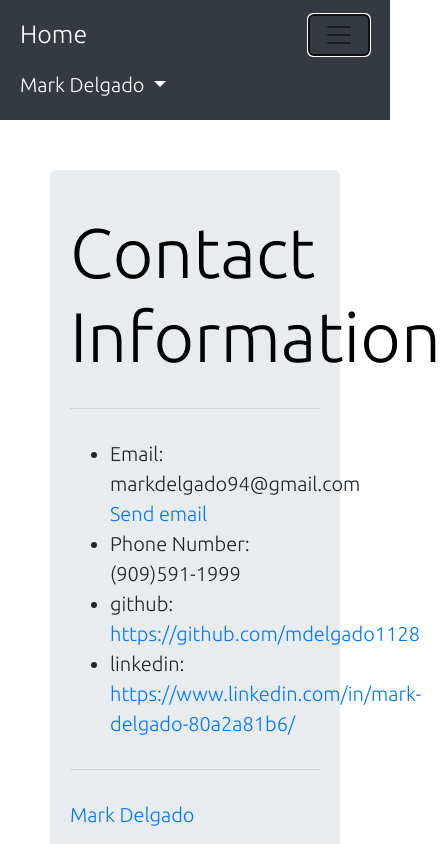
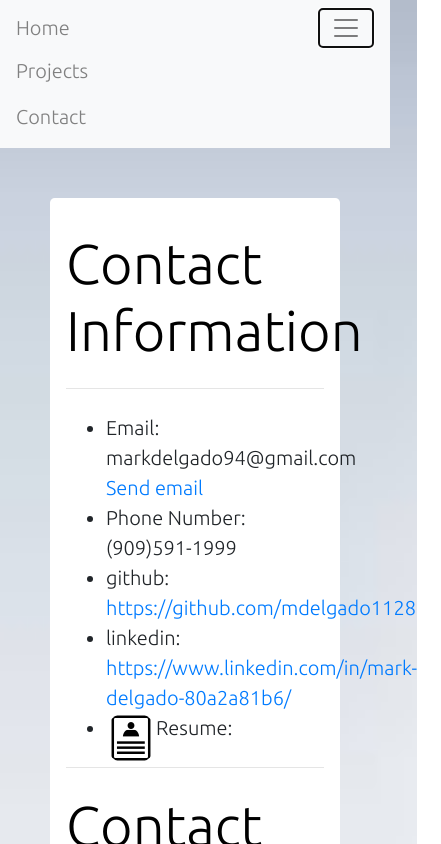
Before and after one commit to mdelgado1128/My_Portfolio, a plain HTML site: page contact.html in a window 390 px wide. Both pictures are taken after a click on the button "Toggle navigation". Shown: the top 844 px of the page, 441 px wide, since content can reach past the window. Drawn offline with nearby package versions, Linux system fonts and the light colour scheme.

Commit message:
updated Nav bar

```diff
--- a/contact.html
+++ b/contact.html
@@ -26,28 +26,24 @@
         crossorigin="anonymous"></script>
         <script type="text/javascript" src="https://platform.linkedin.com/badges/js/profile.js" async defer></script>
 
-
-
-        <nav class="navbar navbar-expand-lg navbar-light bg-dark">
+        <nav class="navbar navbar-expand-lg navbar-light bg-light">
             <a class="navbar-brand" href="index.html">Home</a>
-            <button class="navbar-toggler" type="button" data-toggle="collapse" data-target="#navbarNavDropdown" aria-controls="navbarNavDropdown" aria-expanded="false" aria-label="Toggle navigation">
+            <button class="navbar-toggler" type="button" data-toggle="collapse" data-target="#navbarNav" aria-controls="navbarNav" aria-expanded="false" aria-label="Toggle navigation">
               <span class="navbar-toggler-icon"></span>
             </button>
-            <div class="collapse navbar-collapse" id="navbarNavDropdown">
+            <div class="collapse navbar-collapse navbar-dark" id="navbarNav">
               <ul class="navbar-nav">
-                <li class="nav-item dropdown">
-                  <a class="nav-link dropdown-toggle" href="#" id="navbarDropdownMenuLink" role="button" data-toggle="dropdown" aria-haspopup="true" aria-expanded="false">
-                    Mark Delgado
-                  </a>
-                  <div class="dropdown-menu" aria-labelledby="navbarDropdownMenuLink">
-                    <a class="dropdown-item" href="portfolio.html">Projects</a>
-                    <a class="dropdown-item" href="contact.html">Contact</a>
-
-                  </div>
+                <li class="nav-item">
+                  <a class="nav-link" href="portfolio.html">Projects</a>
+                </li>
+                <li class="nav-item">
+                  <a class="nav-link" href="contact.html">Contact</a>
                 </li>
               </ul>
             </div>
           </nav>
+
+
 
 
 
@@ -59,11 +55,11 @@
             <li>Phone Number: (909)591-1999</li>
             <li>github: <a href="https://github.com/mdelgado1128">https://github.com/mdelgado1128</a></li>
             <li>linkedin:  <a href="https://www.linkedin.com/in/mark-delgado-80a2a81b6/">https://www.linkedin.com/in/mark-delgado-80a2a81b6/</a>   </li>
-
+            <li> Resume: <a href="./assests/Images/Marks Resume.pdf"> <img src="./assests/Images/resumeicon.png"width="50" " ></a></li>
         </ul>
 
   <hr class="my-4">
-<div class="LI-profile-badge"  data-version="v1" data-size="medium" data-locale="en_US" data-type="vertical" data-theme="dark" data-vanity="markdelgado94"><a class="LI-simple-link" href='https://www.linkedin.com/in/markdelgado94?trk=profile-badge'>Mark Delgado</a></div>
+
 
         <h1 class="display-4">Contact</h1>
 
--- a/main.css
+++ b/main.css
@@ -1,32 +1,43 @@
- * {
+ body {
     font-family: 'Ubuntu', sans-serif;
     font-size: 20px;
-    /* background-image: url('./assests/Images/markus-spiske-iar-afB0QQw-unsplash.jpg'); */
+    background-image: url('./assests/Images/images.jpg');
+    background-repeat: no-repeat;
+    background-size: cover;
+
+ }
+ .container {
+     background-color:white;
  }
 
 .navbar-light .navbar-brand{
-    color: white !important;
+    color: gray;
+}
+.navbar-dark .navbar-nav .nav-link {
+    color:grey
 }
 
-.navbar-light .navbar-nav .nav-link{
-    color: white !important;
+.navbar-dark .navbar-nav .active>.nav-link, .navbar-dark .navbar-nav .nav-link.active,
+.navbar-dark .navbar-nav .nav-link.show, .navbar-dark .navbar-nav .show>.nav-link {
+color:grey
 }
-
-
-
 .jumbotron {
     max-width: 900px;
     margin: 50px;
+    background-color: white;
 
 }
 .jumbotron img {
-    max-height: 201px;
+    max-height: 250px;
     float: left !important ;
+    border-radius:20px;
+
 }
 
 .portpic img {
     max-height: 350px !important;
     margin: 20px;
+
 
 }
 
@@ -64,3 +75,8 @@
 
     color: white !important;
 }
+
+.mainPhoto {
+    border-radius: 20px;
+
+}
```
Also changed, not shown: index.html (+11 -13 lines), portfolio.html (+52 -18 lines), assests/Images/download.jpg (added), assests/Images/images.jpg (added), assests/Images/me3.png (added), assests/Images/resumeicon.png (added), 1 other file.
